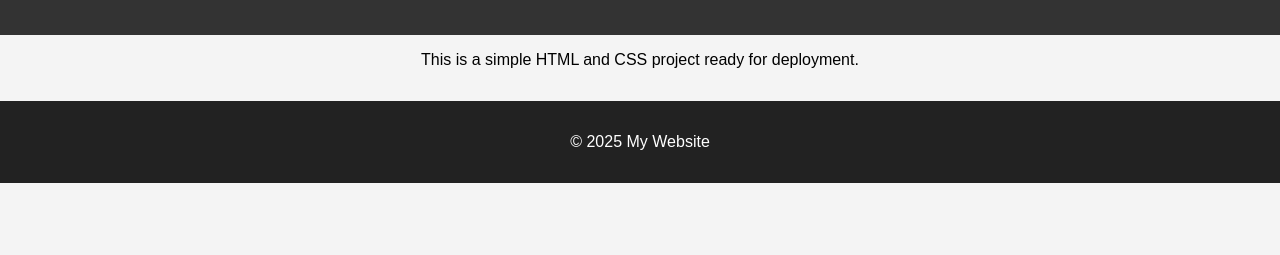
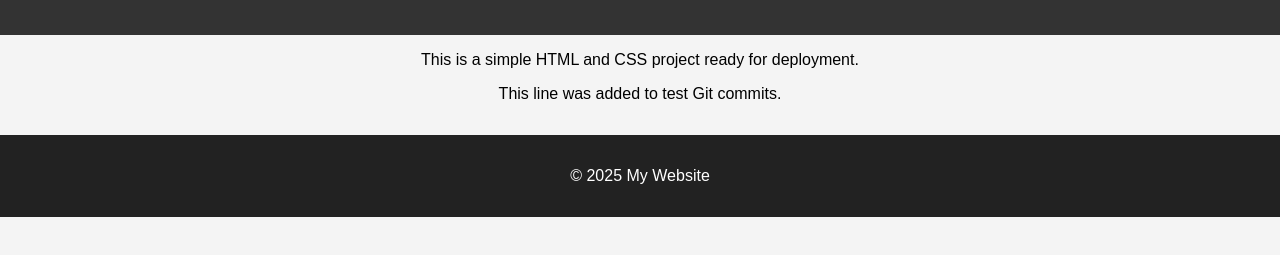
Before and after one commit to smssravan/html-css-project, a plain HTML site: page index.html in a window 1280 px wide. Shown: the part 77-332 px from the top of the page. Drawn offline with Linux system fonts and the light colour scheme.

Commit message:
adding new changes to index file

```diff
--- a/index.html
+++ b/index.html
@@ -12,6 +12,7 @@
   </header>
   <main>
     <p>This is a simple HTML and CSS project ready for deployment.</p>
+    <p>This line was added to test Git commits.</p>
   </main>
   <footer>
     <p>&copy; 2025 My Website</p>
```
